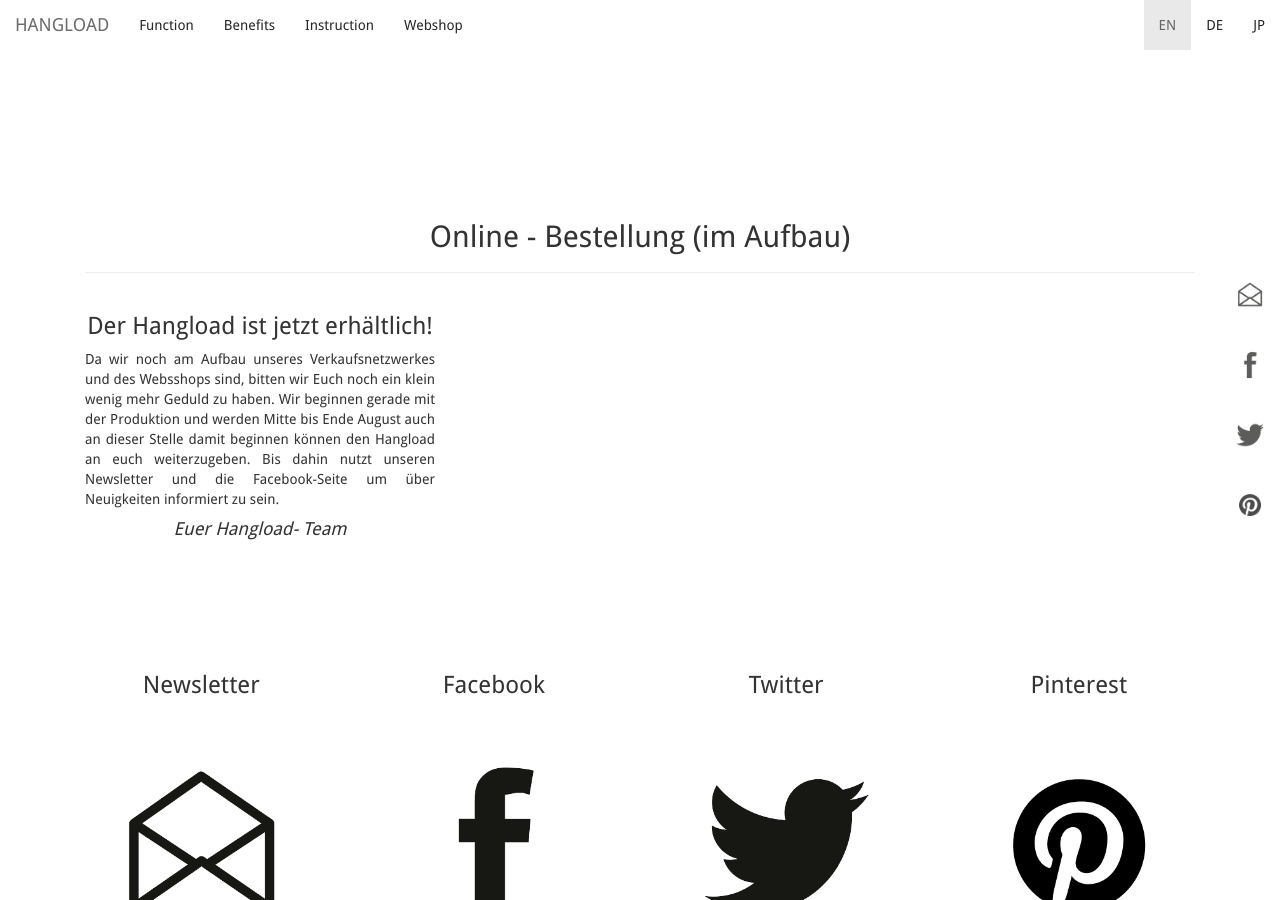
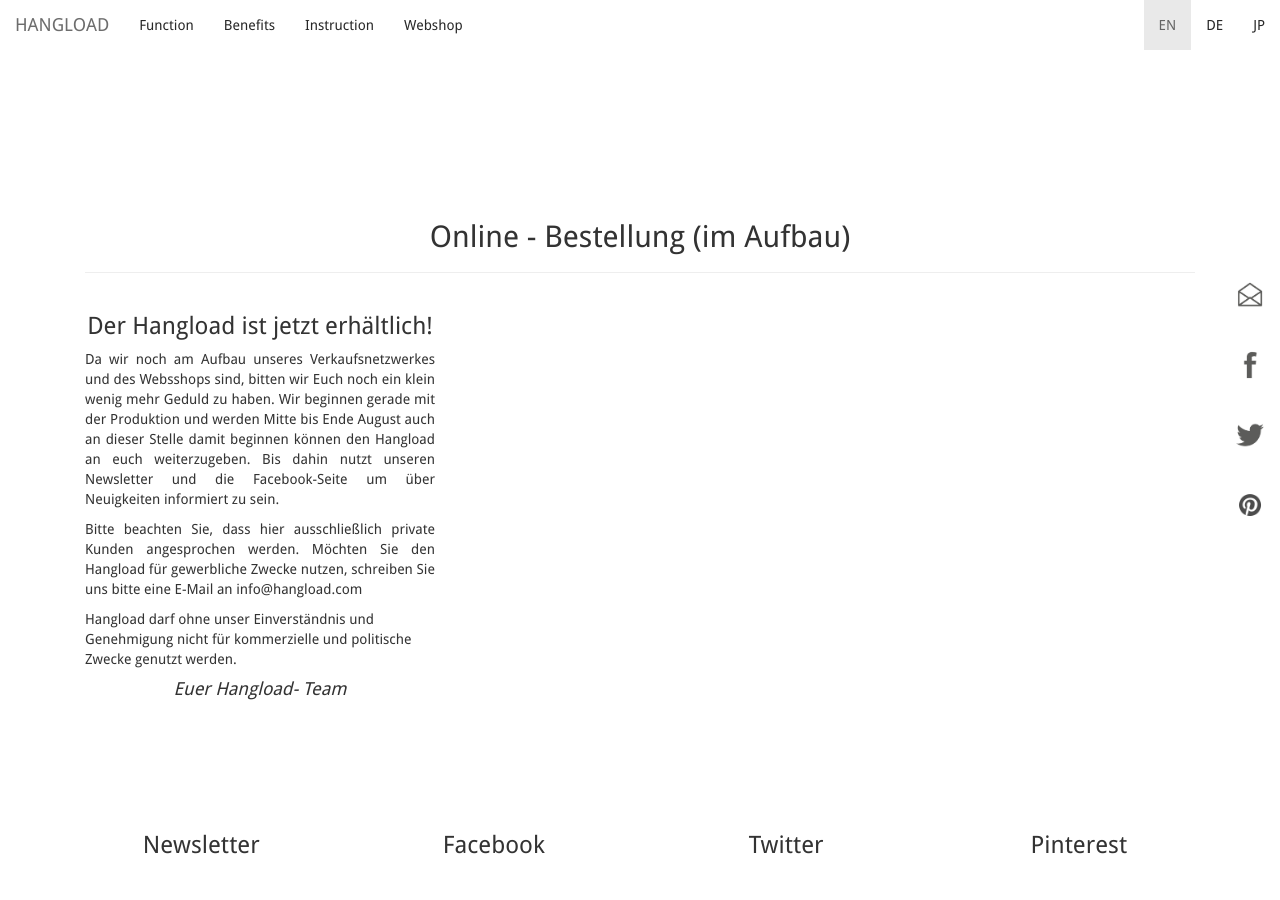
Before and after one commit to bodokaiser/hangload.com, a Jekyll site: the page built from webshop/index.html, in a window 1280 px wide and 900 px high. Built offline with Jekyll 4.4.1, drawn with Linux system fonts in a browser that asks for light colours; nearby versions of some CDN libraries; library files that are not in the unit come from our copies; Markdown is read by kramdown in place of the engine named in the settings.

Commit message:
Update index.html

```diff
--- a/webshop/index.html
+++ b/webshop/index.html
@@ -21,19 +21,14 @@
 Wir beginnen gerade mit der Produktion und werden Mitte bis Ende August auch an dieser Stelle damit
 beginnen können den Hangload an euch weiterzugeben.
 Bis dahin nutzt unseren Newsletter und die Facebook-Seite um über Neuigkeiten informiert zu sein.
-      <!--  bitten wir Euch, uns einfach eine E-Mail an info@hangload.com zu schicken.
 </p>
 <p class="text-justify">
-        Bitte schreibt uns Eure gewünschte Art von Hangload - Stoff- oder Metallversion,
-        die Stückzahl sowie ggf. die entsprechenden Farben.
+Bitte beachten Sie, dass hier ausschließlich private Kunden angesprochen werden. Möchten Sie den Hangload für gewerbliche
+Zwecke nutzen, schreiben Sie uns bitte eine E-Mail an info@hangload.com
 </p>
-      <p class="text-justify">
-        Es können momentan daher auch nur kleinere Stückzahlen verschickt werden.
-        Wir bearbeiten Eure Wünsche dann ganz individuell und treten mit Euch in Kontakt.
-        </p>
-      <p class="text-justify">
-        Viel Spaß mit Eurem Hangload! Wir freuen uns Euch bald überall in der Stadt, auf dem Land
-        und in ganz Deutschland damit herumfahren zu sehen. !-->
+<p>
+Hangload darf ohne unser Einverständnis und Genehmigung nicht für kommerzielle und politische Zwecke
+genutzt werden.
 </p>
 <p class="text-center h4">
 <em>Euer Hangload- Team </em>
@@ -61,7 +56,6 @@
 </div>
 </div>
 </article>
-
 
 <article class="container" id="socialize">
   <div class="row">
```
Lines whose indentation alone changed are shown as unchanged.
